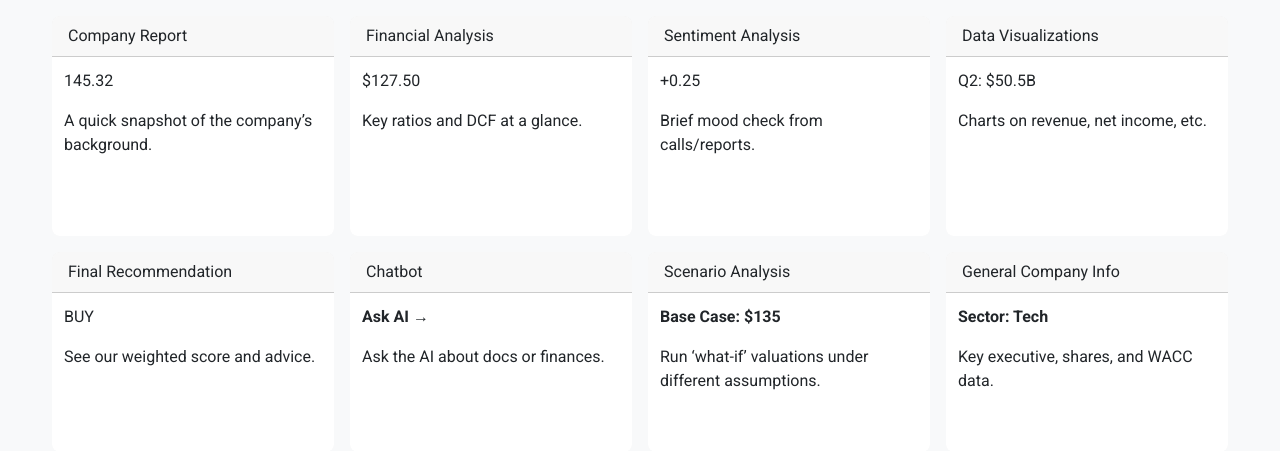
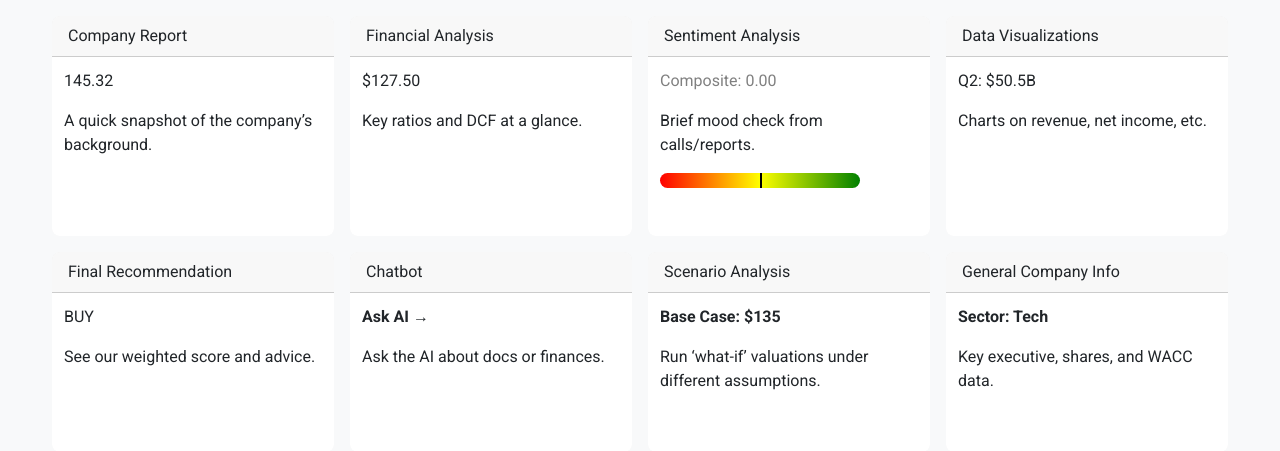
Before and after one commit to theNewNick/newAI, a Flask app: page /dashboard in a window 1280 px wide. Shown: the part 56-507 px from the top of the page. Run offline with Flask 3, Linux system fonts and the light colour scheme; data that the repository does not hold is empty.

Commit message:
Updated project files after EC2 instance modifications

```diff
--- a/Project.NewAI.V2/static/css/style.css
+++ b/Project.NewAI.V2/static/css/style.css
@@ -242,3 +242,40 @@ html, body {
  .negative-change {
      color: red;
  }
+
+
+/*
+   -----------------------------------------------------
+   6. SENTIMENT COLOR & BAR STYLES
+   -----------------------------------------------------
+*/
+.positive-score {
+  color: green;
+}
+
+.negative-score {
+  color: red;
+}
+
+.neutral-score {
+  color: gray;
+}
+
+.sentiment-bar {
+  width: 200px; /* or adjust as needed */
+  height: 15px;
+  background: linear-gradient(to right, red 0%, yellow 50%, green 100%);
+  position: relative;
+  border-radius: 8px;
+  margin-top: 6px;
+  margin-bottom: 10px;
+}
+
+.sentiment-marker {
+  width: 2px;
+  height: 100%;
+  background-color: #000; /* The marker color */
+  position: absolute;
+  left: 50%; /* default center for score=0 */
+  top: 0;
+}
--- a/Project.NewAI.V2/static/js/main.js
+++ b/Project.NewAI.V2/static/js/main.js
@@ -329,26 +329,133 @@ function initDashboard() {
   fetch('/system1/sentiment_data')
     .then(res => res.json())
     .then(data => {
-      const defaultKey = document.querySelector('#sentiment-analysis-container .state-default .key-metric');
-      const collapsedKey = document.querySelector('#sentiment-analysis-container .state-collapsed .tiny-data');
-      const compositeScore = (data.composite_score !== undefined) ? data.composite_score : '+0.25';
+      // --- New Collapsed State logic ---
+      const collapsedElem = document.querySelector(
+        '#sentiment-analysis-container .state-collapsed .tiny-data'
+      );
+      if (collapsedElem) {
+        const score = (data.composite_score !== undefined)
+          ? data.composite_score
+          : 0;
+        const sign = (score > 0) ? '+' : (score < 0) ? '-' : '';
+        const absVal = Math.abs(score).toFixed(2);
+        const colorClass = (score > 0)
+          ? 'positive-score'
+          : (score < 0)
+            ? 'negative-score'
+            : 'neutral-score';
 
-      if (defaultKey) defaultKey.textContent = compositeScore;
-      if (collapsedKey) collapsedKey.textContent = compositeScore;
+        collapsedElem.innerHTML = `
+          <span class="${colorClass}">
+            Composite: ${sign}${absVal}
+          </span>
+        `;
+      }
 
+      // --- New Default State logic (with gradient bar) ---
+      const defaultKeyElem = document.querySelector(
+        '#sentiment-analysis-container .state-default .key-metric'
+      );
+      if (defaultKeyElem) {
+        const score = (data.composite_score !== undefined)
+          ? data.composite_score
+          : 0;
+        const sign = (score > 0) ? '+' : (score < 0) ? '-' : '';
+        const absVal = Math.abs(score).toFixed(2);
+        const colorClass = (score > 0)
+          ? 'positive-score'
+          : (score < 0)
+            ? 'negative-score'
+            : 'neutral-score';
+
+        defaultKeyElem.innerHTML = `
+          <span class="${colorClass}">
+            Composite: ${sign}${absVal}
+          </span>
+        `;
+      }
+
+      // Position marker in the default state's gradient bar (#compositeMarker)
+      const markerElem = document.getElementById('compositeMarker');
+      if (markerElem) {
+        const score = (data.composite_score !== undefined)
+          ? data.composite_score
+          : 0;
+        // Map score (-1 to +1) to 0%..100%
+        const leftPercent = ((score + 1) / 2) * 100;
+        markerElem.style.left = leftPercent + '%';
+      }
+
+      // --- New Expanded State logic: sub-sentiments + gradient bars ---
       const fullDiv = document.getElementById('sentiment-analysis-full');
       if (fullDiv) {
-        const earnings = data.earnings_call_sentiment;
-        const industry = data.industry_report_sentiment;
-        const economic = data.economic_report_sentiment;
+        let htmlContent = '';
 
-        fullDiv.innerHTML = `
-          <p>Earnings Call Sentiment: Score ${earnings.score}, ${earnings.explanation}</p>
-          <p>Industry Report Sentiment: Score ${industry.score}, ${industry.explanation}</p>
-          <p>Economic Report Sentiment: Score ${economic.score}, ${economic.explanation}</p>
-        `;
+        // Helper to render each sub-sentiment block
+        function renderSubSentiment(title, obj) {
+          const s = (obj && obj.score !== undefined) ? obj.score : 0;
+          const sign = (s > 0) ? '+' : (s < 0) ? '-' : '';
+          const absVal = Math.abs(s).toFixed(2);
+          const cclass = (s > 0)
+            ? 'positive-score'
+            : (s < 0)
+              ? 'negative-score'
+              : 'neutral-score';
+          const explanation = (obj && obj.explanation) ? obj.explanation : '';
+          // Create unique bar/marker IDs for each block
+          const barId = `bar-${title.replace(/\s+/g, '-')}`;
+          const markerId = `marker-${title.replace(/\s+/g, '-')}`;
+
+          return `
+            <h4>${title}</h4>
+            <p>
+              <span class="${cclass}">
+                Score: ${sign}${absVal}
+              </span>
+              – ${explanation}
+            </p>
+            <div class="sentiment-bar" id="${barId}">
+              <div class="sentiment-marker" id="${markerId}"></div>
+            </div>
+          `;
+        }
+
+        // Build sub-sections for earnings, industry, economic
+        htmlContent += renderSubSentiment(
+          "Earnings Call Sentiment",
+          data.earnings_call_sentiment
+        );
+        htmlContent += renderSubSentiment(
+          "Industry Report Sentiment",
+          data.industry_report_sentiment
+        );
+        htmlContent += renderSubSentiment(
+          "Economic Report Sentiment",
+          data.economic_report_sentiment
+        );
+
+        // Inject into the expanded area
+        fullDiv.innerHTML = htmlContent;
+
+        // Now, position each sub-sentiment marker
+        function setMarker(score, markerId) {
+          const leftPct = ((score + 1) / 2) * 100;
+          const el = document.getElementById(markerId);
+          if (el) el.style.left = leftPct + '%';
+        }
+
+        // E.g. earnings, industry, economic
+        if (data.earnings_call_sentiment && data.earnings_call_sentiment.score !== undefined) {
+          setMarker(data.earnings_call_sentiment.score, 'marker-Earnings-Call-Sentiment');
+        }
+        if (data.industry_report_sentiment && data.industry_report_sentiment.score !== undefined) {
+          setMarker(data.industry_report_sentiment.score, 'marker-Industry-Report-Sentiment');
+        }
+        if (data.economic_report_sentiment && data.economic_report_sentiment.score !== undefined) {
+          setMarker(data.economic_report_sentiment.score, 'marker-Economic-Report-Sentiment');
+        }
       }
-    })
+     })
     .catch(err => {
       console.error("Error fetching sentiment data:", err);
     });
--- a/Project.NewAI.V2/templates/dashboard.html
+++ b/Project.NewAI.V2/templates/dashboard.html
@@ -119,13 +119,16 @@
           <div class="card-body">
             <!-- Default State -->
             <div class="state-default">
-              <p class="key-metric"><strong>+0.25</strong></p>
+              <p class="key-metric" id="sentiment-key-metric"></p>
               <p class="one-liner">Brief mood check from calls/reports.</p>
+              <div class="sentiment-bar">
+                <div class="sentiment-marker" id="compositeMarker"></div>
+              </div>
             </div>
 
             <!-- Collapsed State -->
             <div class="state-collapsed">
-              <p class="tiny-data"><strong>+0.25</strong></p>
+              <p class="tiny-data" id="sentiment-collapsed"></p>
             </div>
 
             <!-- Enlarged State -->
```
Also changed, not shown: 2 other files.
